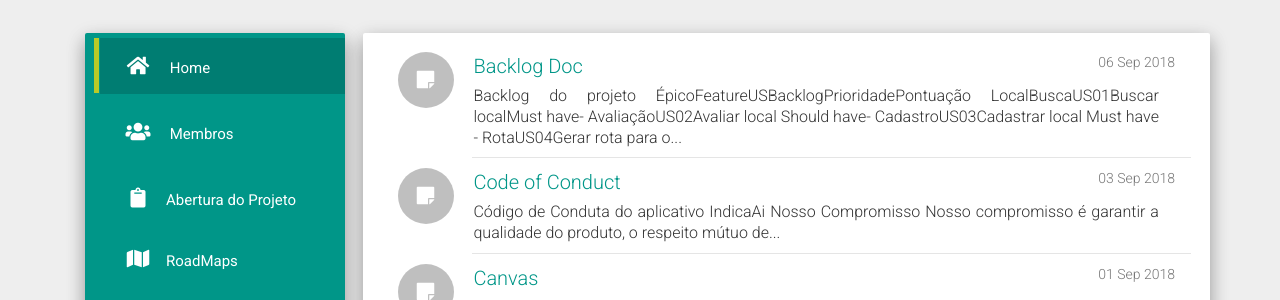
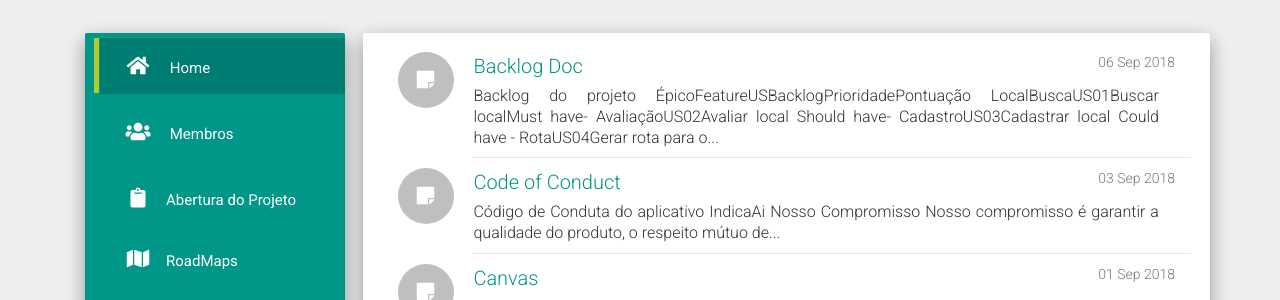
Before and after one commit to fga-eps-mds/2018.2-IndicaAi, a Jekyll site: the page built from docs/index.html, in a window 1280 px wide. Shown: the part 185-485 px from the top of the page. Built offline with Jekyll 4.4.1, drawn with Linux system fonts in a browser that asks for light colours; nearby versions of some CDN libraries; the list of posts is cut into pages by our own code.

Commit message:
adjusting 2018-09-06-backlog-doc.md

```diff
--- a/docs/_posts/2018-09-06-backlog-doc.md
+++ b/docs/_posts/2018-09-06-backlog-doc.md
@@ -7,9 +7,9 @@
 
   <tr><td>Avaliação</td><td><a href="https://github.com/fga-eps-mds/2018.2-IndicaAi/issues/54">US02</a></td><td>Avaliar local</td><td> Should have</td><td>-</td></tr>
 
-  <tr><td>Cadastro</td><td><a href="https://github.com/fga-eps-mds/2018.2-IndicaAi/issues/57">US03</a></td><td>Cadastrar local</td><td> Must have </td><td>-</td></tr>
+  <tr><td>Cadastro</td><td><a href="https://github.com/fga-eps-mds/2018.2-IndicaAi/issues/57">US03</a></td><td>Cadastrar local</td><td> Could have </td><td>-</td></tr>
 
-  <tr><td>Rota</td><td><a href="https://github.com/fga-eps-mds/2018.2-IndicaAi/issues/56">US04</a></td><td>Gerar rota para o local</td><td> Must have</td><td>-</td></tr>
+  <tr><td>Rota</td><td><a href="https://github.com/fga-eps-mds/2018.2-IndicaAi/issues/56">US04</a></td><td>Gerar rota para o local</td><td> Should have</td><td>-</td></tr>
 
   <tr><td>Visualização</td><td><a href="https://github.com/fga-eps-mds/2018.2-IndicaAi/issues/60">US05</a></td><td>Visualizar local</td><td> Must have</td><td>-</td></tr>
 
```
